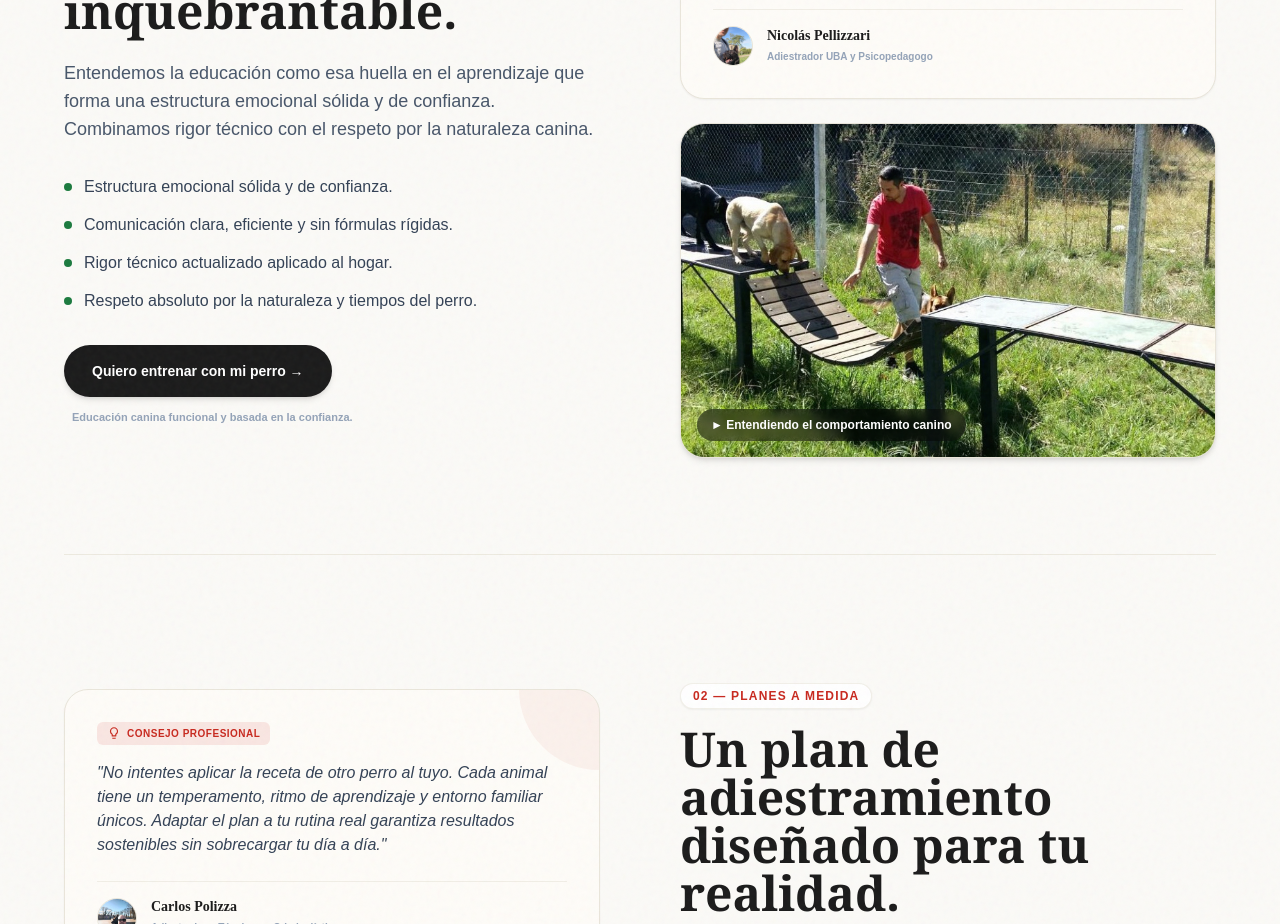
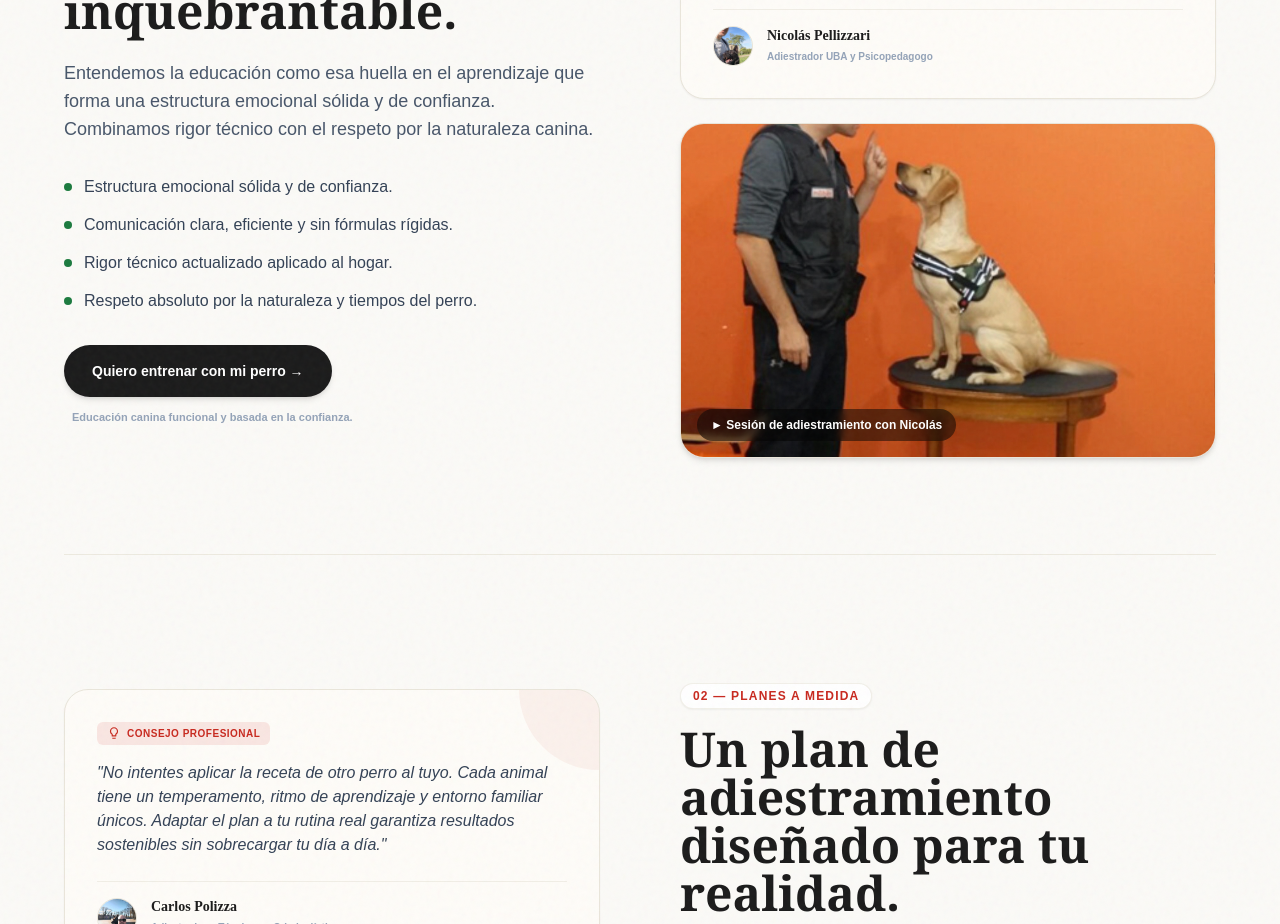
Before and after one commit to Wschanzze/impronta-canina, a Next.js app: page / in a window 1280 px wide. Shown: the part 1280-2204 px from the top of the page. Built offline with nearby package versions, Linux system fonts and the light colour scheme.

Commit message:
Fix local image fill collapse in AppImage and change Nicolas image to nicolas-pellizzari-3

```diff
--- a/src/app/home/components/BrandPillars.tsx
+++ b/src/app/home/components/BrandPillars.tsx
@@ -52,8 +52,8 @@ const pillars: Pillar[] = [
     },
     media: {
       type: 'image',
-      src: '/assets/images/nicolas-pellizzari-5.jfif',
-      caption: '► Entendiendo el comportamiento canino',
+      src: '/assets/images/nicolas-pellizzari-3.jfif',
+      caption: '► Sesión de adiestramiento con Nicolás',
     },
   },
   {
--- a/src/components/ui/AppImage.tsx
+++ b/src/components/ui/AppImage.tsx
@@ -123,7 +123,10 @@ function AppImage({
 
   if (fill) {
     return (
-      <div className={`relative ${className}`}>
+      <div
+        className={`relative ${className}`}
+        style={{ width: width || '100%', height: height || '100%' }}
+      >
         <Image {...imageProps} fill sizes={sizes || '100vw'} style={{ objectFit: 'cover' }} />
       </div>
     );
```
